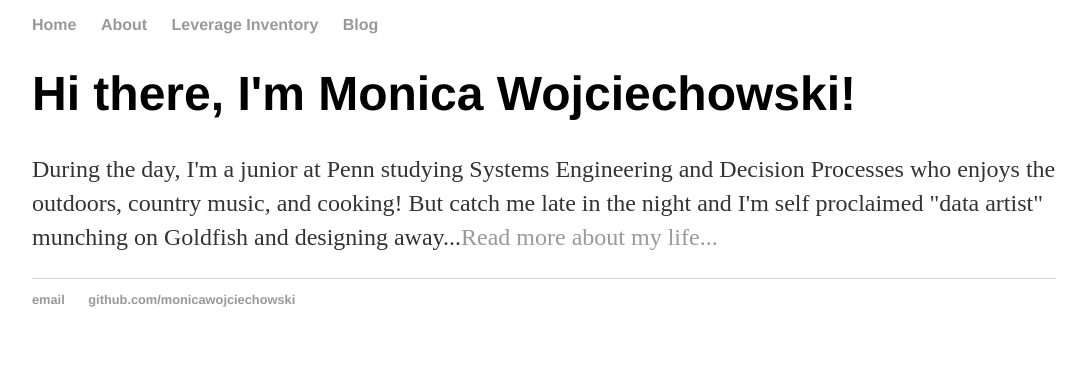
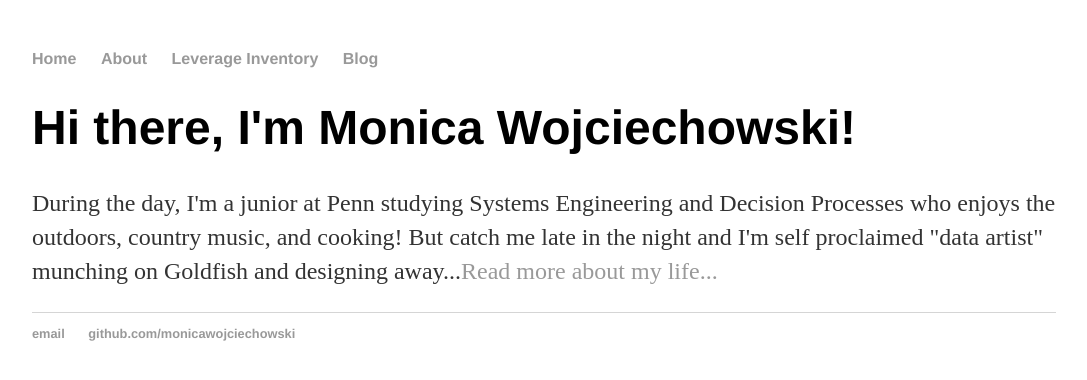
Before and after one commit to monicawoj/monicawojciechowski.github.io, a Jekyll site: the page built from index.html, in a window 1280 px wide. Shown: the top 380 px of the page, without its empty margins (96-1183 px from the left). Built offline with Jekyll 4.4.1, drawn with Linux system fonts in a browser that asks for light colours.

Commit message:
Update main.css

```diff
--- a/css/main.css
+++ b/css/main.css
@@ -1,5 +1,5 @@
 body {
-    margin: 10px auto;
+    margin: 50px auto;
     width: 80%;
 }
 nav ul, footer ul {
```
